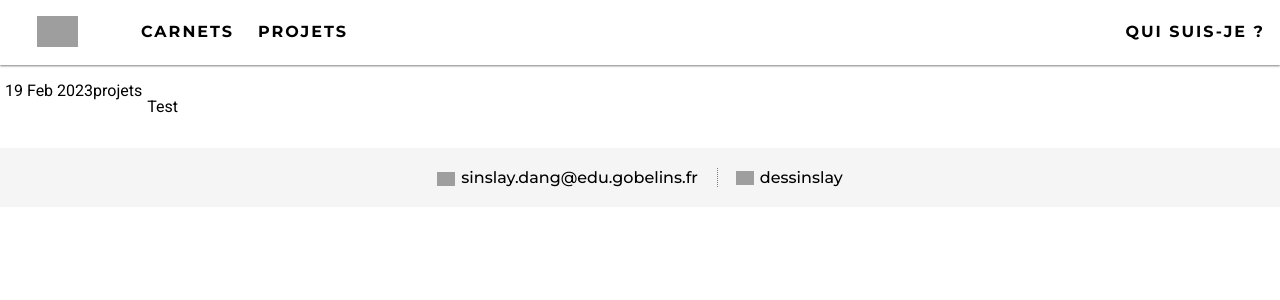
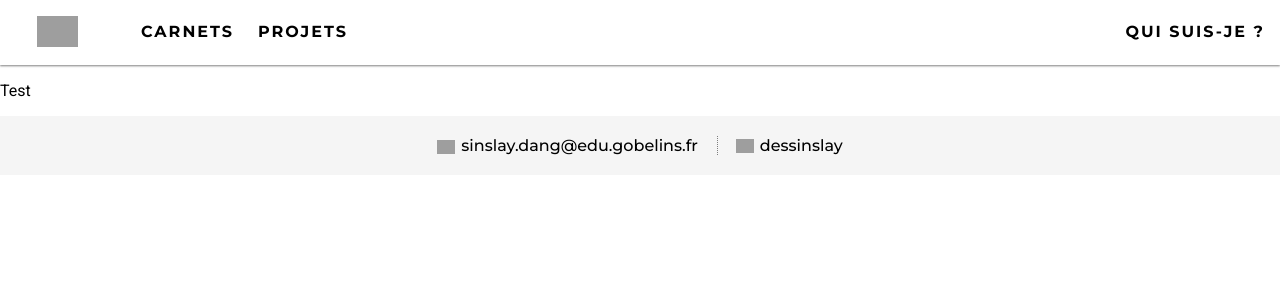
Before and after one commit to DangSinslay/DangSinslay.github.io, a Jekyll site: the page built from _posts/projets/2023-02-19-projets-masque.md, in a window 1280 px wide. Shown: the top 300 px of the page. Built offline with Jekyll 4.4.1, drawn with Linux system fonts in a browser that asks for light colours; grey boxes are pictures that could not be loaded.

Commit message:
Update post.html

```diff
--- a/_layouts/post.html
+++ b/_layouts/post.html
@@ -3,12 +3,6 @@ layout: default
 ---
 <div id="content">
   <h1>{{ page.title }}</h1>
-  <ul>
-    <li class="meta">{{ page.date | date_to_string}}</li>
-    <li class="meta">{{ page.category }}</li>
-  <ul>
-  <div class="text">
     {{ content }}
   </div>
-  {% include disqus.html %}
 </div>
```
